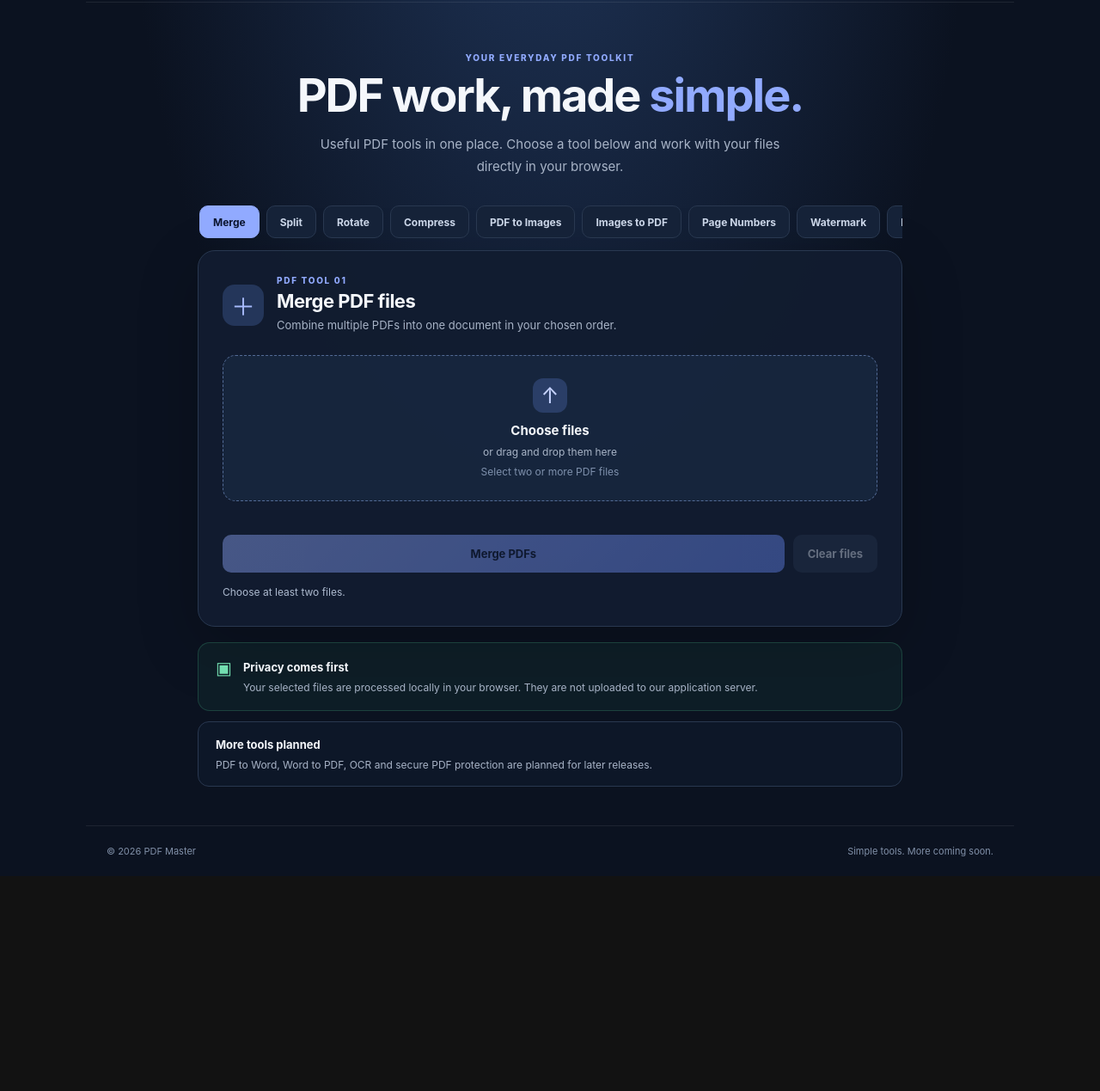
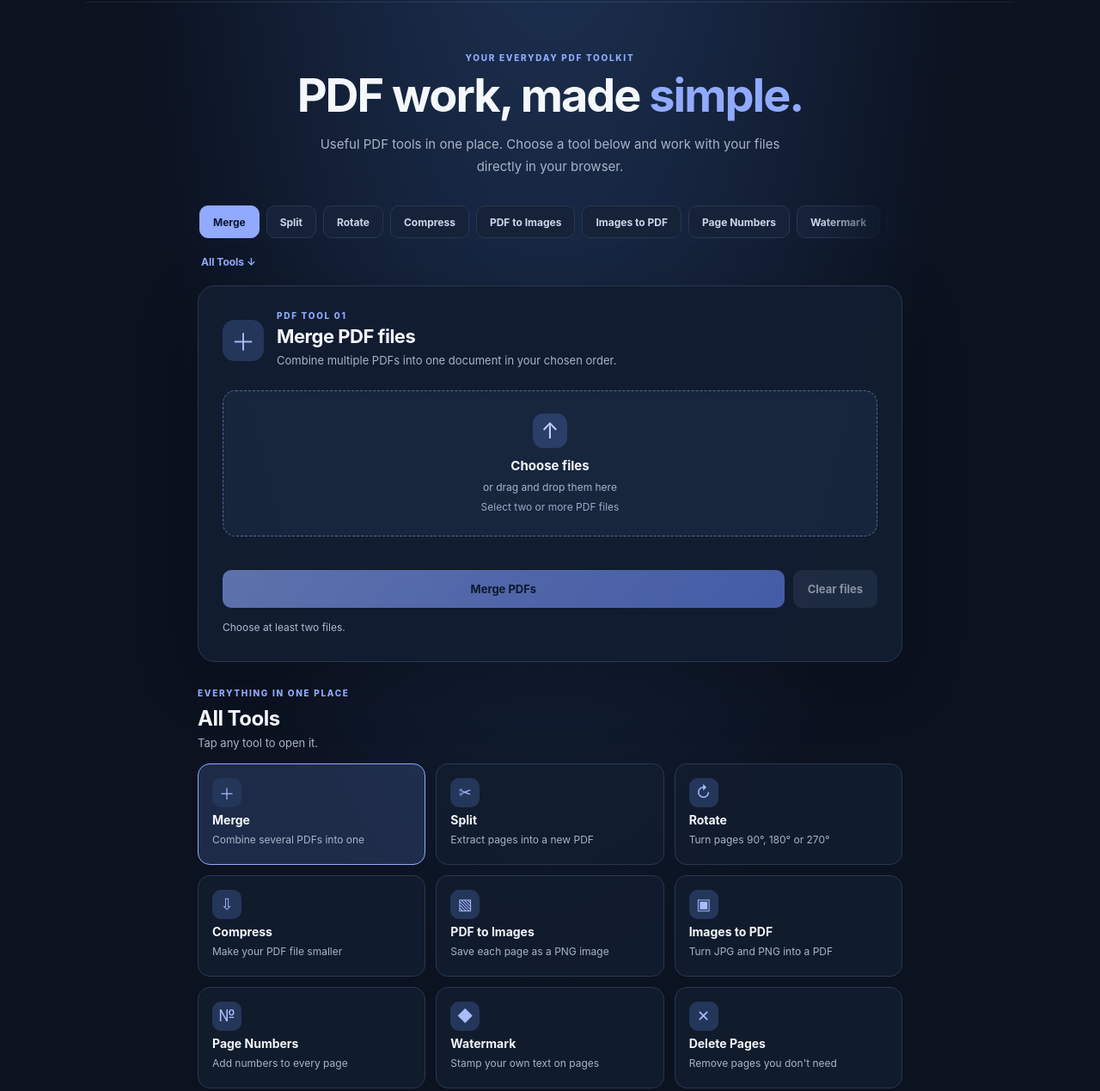
Before and after one commit to jamalsb/PDP-MASTER, a plain HTML site: page index.html in a window 1280 px wide. Shown: the part 69-1338 px from the top of the page at 86% size. Before the commit the page ends 1088 px from the top, so only its background shows below. Drawn offline with nearby package versions, Linux system fonts and the light colour scheme.

Commit message:
Add All Tools section, All Tools link, tab fade and readability tweaks
Co-Authored-By: Claude Sonnet 5.5 <noreply@anthropic.com>
Claude-Session: https://claude.ai/code/session_01VhTxfHU89pY4dd7QpAc7BE

```diff
--- a/app.js
+++ b/app.js
@@ -52,6 +52,8 @@ function renderOptions(){
 function setTool(tool){
  currentTool=tool;const c=config[tool];selectedFiles.length=0;input.value="";
  tabs.forEach(t=>t.classList.toggle("active",t.dataset.tool===tool));
+ document.querySelectorAll(".tool-link").forEach(t=>t.classList.toggle("active",t.dataset.tool===tool));
+ const at=tabs.find(t=>t.dataset.tool===tool);if(at&&at.scrollIntoView)at.scrollIntoView({inline:"center",block:"nearest",behavior:"smooth"});
  document.getElementById("tool-title").textContent=c.title;document.getElementById("tool-description").textContent=c.desc;
  document.getElementById("tool-number").textContent="PDF TOOL "+String(tabs.findIndex(t=>t.dataset.tool===tool)+1).padStart(2,"0");
  document.getElementById("upload-title").textContent=c.multiple?"Choose files":"Choose a file";document.getElementById("file-hint").textContent=c.hint;
@@ -71,6 +73,14 @@ input.addEventListener("change",e=>{addFiles(e.target.files);input.value="";});
 ["dragleave","drop"].forEach(n=>dropZone.addEventListener(n,e=>{e.preventDefault();dropZone.classList.remove("dragging");}));
 dropZone.addEventListener("drop",e=>addFiles(e.dataTransfer.files));
 tabs.forEach(t=>t.addEventListener("click",()=>setTool(t.dataset.tool)));
+const shortDesc={merge:"Combine several PDFs into one",split:"Extract pages into a new PDF",rotate:"Turn pages 90°, 180° or 270°",compress:"Make your PDF file smaller","to-images":"Save each page as a PNG image","from-images":"Turn JPG and PNG into a PDF","page-numbers":"Add numbers to every page",watermark:"Stamp your own text on pages","delete-pages":"Remove pages you don't need",reorder:"Arrange pages in a new order","to-text":"Extract text into a TXT file"};
+const toolIcons={"merge":"＋","split":"✂","rotate":"↻","compress":"⇩","to-images":"▧","from-images":"▣","page-numbers":"№","watermark":"◆","delete-pages":"✕","reorder":"↕","to-text":"T"};
+const toolGrid=document.getElementById("tool-grid");
+tabs.forEach(t=>{const k=t.dataset.tool;const b=document.createElement("button");b.type="button";b.className="tool-link";b.dataset.tool=k;
+ const i=document.createElement("span");i.className="tool-link-icon";i.textContent=toolIcons[k];
+ const n=document.createElement("strong");n.textContent=t.textContent;
+ const d=document.createElement("span");d.className="muted";d.textContent=shortDesc[k];
+ b.append(i,n,d);b.addEventListener("click",()=>{setTool(k);document.getElementById("tool-card").scrollIntoView({behavior:"smooth",block:"start"});});toolGrid.append(b);});
 clearButton.addEventListener("click",()=>{selectedFiles.length=0;renderFiles();});
 async function readPdf(file){return PDFLib.PDFDocument.load(await file.arrayBuffer());}
 async function saveDownload(bytes,name,type="application/pdf"){const blob=new Blob([bytes],{type});const url=URL.createObjectURL(blob);const a=document.createElement("a");a.href=url;a.download=name;document.body.append(a);a.click();a.remove();setTimeout(()=>URL.revokeObjectURL(url),1500);}
--- a/index.html
+++ b/index.html
@@ -16,7 +16,8 @@
 <nav class="tool-nav" aria-label="PDF tools">
 <button class="tool-tab active" data-tool="merge">Merge</button><button class="tool-tab" data-tool="split">Split</button><button class="tool-tab" data-tool="rotate">Rotate</button><button class="tool-tab" data-tool="compress">Compress</button><button class="tool-tab" data-tool="to-images">PDF to Images</button><button class="tool-tab" data-tool="from-images">Images to PDF</button><button class="tool-tab" data-tool="page-numbers">Page Numbers</button><button class="tool-tab" data-tool="watermark">Watermark</button><button class="tool-tab" data-tool="delete-pages">Delete Pages</button><button class="tool-tab" data-tool="reorder">Reorder Pages</button><button class="tool-tab" data-tool="to-text">PDF to Text</button>
 </nav>
-<section class="tool-card">
+<a class="all-tools-link" href="#all-tools">All Tools ↓</a>
+<section class="tool-card" id="tool-card">
 <div class="tool-heading"><div class="tool-icon" id="tool-icon">＋</div><div><p class="eyebrow" id="tool-number">PDF TOOL 01</p><h2 id="tool-title">Merge PDF files</h2><p class="muted" id="tool-description">Combine multiple PDFs into one document in your chosen order.</p></div></div>
 <label class="drop-zone" id="drop-zone" for="file-input"><span class="upload-icon">↑</span><strong id="upload-title">Choose PDF files</strong><span class="muted">or drag and drop them here</span><span class="file-hint" id="file-hint">PDF files only</span></label>
 <input id="file-input" type="file" accept="application/pdf,.pdf" multiple hidden>
@@ -25,6 +26,7 @@
 <div class="actions"><button id="run-button" class="primary-button" type="button" disabled>Merge PDFs</button><button id="clear-button" class="secondary-button" type="button" disabled>Clear files</button></div>
 <p id="status" class="status" role="status" aria-live="polite">Select at least two PDF files to get started.</p>
 </section>
+<section class="all-tools" id="all-tools"><div class="all-tools-head"><p class="eyebrow">EVERYTHING IN ONE PLACE</p><h2>All Tools</h2><p class="muted">Tap any tool to open it.</p></div><div class="tool-grid" id="tool-grid"></div></section>
 <section class="privacy-card"><span class="lock-icon">▣</span><div><strong>Privacy comes first</strong><p class="muted">Your selected files are processed locally in your browser. They are not uploaded to our application server.</p></div></section>
 <section class="coming-note"><strong>More tools planned</strong><p class="muted">PDF to Word, Word to PDF, OCR and secure PDF protection are planned for later releases.</p></section>
 </main>
--- a/styles.css
+++ b/styles.css
@@ -11,11 +11,20 @@ h1{margin:0;font-size:clamp(34px,7vw,54px);letter-spacing:-2px;line-height:1.08}
 .tool-heading{display:flex;align-items:center;gap:15px;margin-bottom:24px}.tool-icon{display:grid;place-items:center;flex:0 0 48px;height:48px;border-radius:14px;background:#24365a;color:#a9bcff;font-size:28px}
 .tool-heading .eyebrow{margin-bottom:5px}h2{margin:0;font-size:22px;letter-spacing:-.5px}.muted{color:var(--muted)}.tool-heading .muted{margin:6px 0 0;font-size:13px;line-height:1.5}
 .drop-zone{min-height:170px;display:flex;flex-direction:column;align-items:center;justify-content:center;gap:8px;border:1.5px dashed #536b96;border-radius:15px;background:rgba(31,48,77,.48);cursor:pointer;text-align:center;transition:.2s}.drop-zone:hover,.drop-zone.dragging{border-color:#a6b9ff;background:rgba(58,81,133,.35)}
-.upload-icon{display:grid;place-items:center;width:40px;height:40px;margin-bottom:3px;border-radius:12px;background:#2a3e67;color:#c5d2ff;font-size:25px}.drop-zone strong{font-size:15px}.drop-zone .muted,.file-hint{font-size:12px}.file-hint{color:#7f91ad}
+.upload-icon{display:grid;place-items:center;width:40px;height:40px;margin-bottom:3px;border-radius:12px;background:#2a3e67;color:#c5d2ff;font-size:25px}.drop-zone strong{font-size:15px}.drop-zone .muted,.file-hint{font-size:12px}.file-hint{color:#9aabc6}
 .options{display:flex;flex-wrap:wrap;align-items:end;gap:12px;margin-top:17px}.option-field{display:flex;flex-direction:column;gap:6px;min-width:130px;flex:1}.option-field label{font-size:12px;color:#cbd6e8}.option-field input,.option-field select{width:100%;min-height:40px;padding:8px 10px;border:1px solid #40516d;border-radius:9px;background:#0e192b;color:var(--text);font:inherit;font-size:13px}
 .file-area{margin-top:22px}.file-area-heading{display:flex;justify-content:space-between;align-items:center;font-size:13px}.file-list{display:grid;gap:8px;padding-left:25px}.file-list li{padding:10px 12px;border:1px solid var(--line);border-radius:10px;color:#e5ebf5;font-size:13px;overflow-wrap:anywhere}
-.actions{display:flex;gap:10px;margin-top:22px}button{min-height:44px;padding:0 17px;border:0;border-radius:10px;font:inherit;font-size:13px;font-weight:750;cursor:pointer;transition:.2s}button:disabled{opacity:.42;cursor:not-allowed}.primary-button{flex:1;background:linear-gradient(135deg,#91aaff,#6486f5);color:#0b1530}.primary-button:not(:disabled):hover{filter:brightness(1.08);transform:translateY(-1px)}.secondary-button{background:#26354d;color:#d8e1f0}
+.actions{display:flex;gap:10px;margin-top:22px}button{min-height:44px;padding:0 17px;border:0;border-radius:10px;font:inherit;font-size:13px;font-weight:750;cursor:pointer;transition:.2s}button:disabled{opacity:.6;cursor:not-allowed}.primary-button{flex:1;background:linear-gradient(135deg,#91aaff,#6486f5);color:#0b1530}.primary-button:not(:disabled):hover{filter:brightness(1.08);transform:translateY(-1px)}.secondary-button{background:#26354d;color:#d8e1f0}
 .status{min-height:20px;margin:14px 0 0;color:#aebbd0;font-size:12px;line-height:1.5}.status.error{color:#ff9b9b}.status.success{color:#78e0b3}
 .privacy-card{display:flex;gap:13px;margin:18px 0 12px;padding:17px 20px;border:1px solid rgba(87,214,160,.2);border-radius:14px;background:rgba(29,75,66,.2)}.lock-icon{color:#73dfb1;font-size:20px}.privacy-card strong,.coming-note strong{font-size:13px}.privacy-card p,.coming-note p{margin:5px 0 0;font-size:12px;line-height:1.6}.coming-note{margin:0 0 45px;padding:15px 20px;border:1px solid var(--line);border-radius:13px;background:rgba(18,29,48,.55)}
-footer{display:flex;justify-content:space-between;gap:16px;max-width:1080px;margin:auto;padding:22px 24px;border-top:1px solid rgba(255,255,255,.08);color:#8190a8;font-size:11px}
+footer{display:flex;justify-content:space-between;gap:16px;max-width:1080px;margin:auto;padding:22px 24px;border-top:1px solid rgba(255,255,255,.08);color:#9aabc6;font-size:12px}
+.tool-nav{-webkit-mask-image:linear-gradient(90deg,#000 88%,transparent);mask-image:linear-gradient(90deg,#000 88%,transparent)}
+.all-tools-link{display:inline-block;margin:0 2px 14px;padding:6px 2px;color:#91aaff;font-size:12px;font-weight:750;text-decoration:none}.all-tools-link:hover{text-decoration:underline}
+.all-tools{margin:30px 0 18px;scroll-margin-top:16px}.all-tools-head{margin-bottom:16px}.all-tools-head h2{font-size:24px}.all-tools-head .muted{margin:6px 0 0;font-size:13px}
+.tool-grid{display:grid;grid-template-columns:repeat(3,1fr);gap:12px}
+.tool-link{display:flex;flex-direction:column;align-items:flex-start;gap:6px;min-height:118px;padding:16px;border:1px solid var(--line);border-radius:14px;background:rgba(18,29,48,.8);color:var(--text);text-align:left;font-weight:400}
+.tool-link:hover{border-color:#6f89d6;background:rgba(36,54,90,.55);transform:translateY(-2px)}.tool-link.active{border-color:#91aaff;background:rgba(58,81,133,.4)}
+.tool-link-icon{display:grid;place-items:center;width:34px;height:34px;border-radius:10px;background:#24365a;color:#a9bcff;font-size:18px}.tool-link strong{font-size:14px}.tool-link .muted{font-size:12px;line-height:1.5}
+@media(max-width:700px){.tool-grid{grid-template-columns:repeat(2,1fr)}}
+@media(max-width:540px){.tool-grid{gap:10px}.tool-link{padding:13px;min-height:108px}}
 @media(max-width:540px){.topbar{height:62px;padding:0 16px}.privacy-note{font-size:10px}.hero{padding:45px 4px 23px}.tool-card{padding:20px 16px}.tool-heading{gap:11px}h2{font-size:19px}.tool-heading .muted{font-size:12px}.actions{flex-direction:column}footer{padding:18px 16px;font-size:10px}}
```
